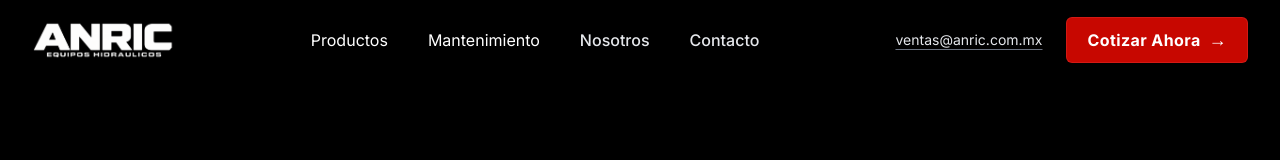
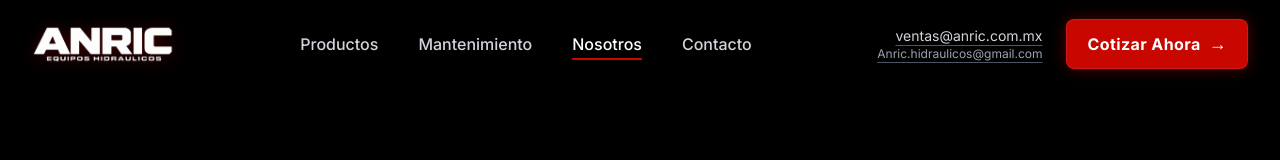
Before and after one commit to jhon-henao13/anric-web, a React (Vite) app: page /nosotros in a window 1280 px wide. Shown: the top 160 px of the page. Built offline with nearby package versions, Linux system fonts and the light colour scheme.

Commit message:
fix(nav): rediseño & add email

```diff
--- a/src/components/Navbar.jsx
+++ b/src/components/Navbar.jsx
@@ -1,142 +1,252 @@
-import React, { useState } from 'react';
+import React, { useState, useEffect } from 'react';
 import { motion, AnimatePresence } from 'framer-motion';
 import logoImg from '../assets/logo.png';
-import { Link } from 'react-router-dom';
+import { Link, useLocation } from 'react-router-dom';
 
 export default function Navbar() {
   const [mobileMenuOpen, setMobileMenuOpen] = useState(false);
+  const location = useLocation();
+
+
+  const [scrolled, setScrolled] = useState(false);
+
+  // Escuchar el evento de scroll para cambiar el fondo dinámicamente
+  useEffect(() => {
+    const handleScroll = () => {
+      if (window.scrollY > 20) {
+        setScrolled(true);
+      } else {
+        setScrolled(false);
+      }
+    };
+
+    window.addEventListener('scroll', handleScroll);
+    return () => window.removeEventListener('scroll', handleScroll);
+  }, []);
+
+  // Enlaces de navegación con iconos para un acabado industrial/premium
+  const navLinks = [
+    { name: 'Productos', path: '/productos', icon: '⚙️' },
+    { name: 'Mantenimiento', path: '/mantenimiento', icon: '🛠️' },
+    { name: 'Nosotros', path: '/nosotros', icon: '🏢' },
+    { name: 'Contacto', path: '/contacto', icon: '📩' },
+  ];
+
+  // Variantes de animación Framer Motion para entrada escalonada
+  const menuVariants = {
+    closed: {
+      opacity: 0,
+      height: 0,
+      transition: {
+        duration: 0.3,
+        ease: 'easeInOut',
+        when: 'afterChildren',
+      },
+    },
+    open: {
+      opacity: 1,
+      height: 'auto',
+      transition: {
+        duration: 0.4,
+        ease: [0.16, 1, 0.3, 1],
+        staggerChildren: 0.07,
+        delayChildren: 0.05,
+      },
+    },
+  };
+
+  const itemVariants = {
+    closed: { opacity: 0, y: -12 },
+    open: { opacity: 1, y: 0, transition: { duration: 0.3, ease: 'easeOut' } },
+  };
 
   return (
-    <header class="fixed top-0 left-0 w-full z-50 bg-gradient-to-b from-black/90 via-black/50 to-transparent backdrop-blur-xs transition-all duration-300">
-      <div class="max-w-7xl mx-auto px-4 sm:px-6 lg:px-8">
-        <div class="flex items-center justify-between h-20">
+
+    <header className={`fixed top-0 left-0 w-full z-50 transition-all duration-500 ease-in-out ${
+      scrolled || mobileMenuOpen
+        ? 'bg-black/90 backdrop-blur-md border-b border-white/10 shadow-2xl py-0'
+        : 'bg-gradient-to-b from-black/80 via-black/40 to-transparent border-transparent py-1'
+    }`}>
+
+      <div className="max-w-7xl mx-auto px-4 sm:px-6 lg:px-8">
+        <div className="flex items-center justify-between h-20">
 
           {/* Logo */}
-          <div class="flex-shrink-0 flex items-center">
-            <Link to="/" class="flex items-center gap-3 group">
+          <div className="flex-shrink-0 flex items-center">
+            <Link to="/" className="flex items-center gap-3 group" onClick={() => setMobileMenuOpen(false)}>
               <img
                 src={logoImg}
                 alt="ANRIC Equipos Hidráulicos"
-                class="h-10 w-auto object-contain transition-transform duration-300 group-hover:scale-105"
+                className="h-10 w-auto object-contain transition-transform duration-300 group-hover:scale-105 filter drop-shadow-[0_2px_8px_rgba(199,7,0,0.3)]"
               />
             </Link>
           </div>
 
           {/* Menú Desktop */}
-          <nav class="hidden md:flex items-center space-x-10">
-            <Link to="/productos" className="hover:text-anric-red transition-colors">Productos</Link>
-
-            <Link to="/mantenimiento" className="hover:text-anric-red transition-colors">
-              Mantenimiento
+          <nav className="hidden md:flex items-center space-x-10">
+            {navLinks.map((link) => {
+              const isActive = location.pathname === link.path;
+              return (
+                <Link
+                  key={link.path}
+                  to={link.path}
+                  className={`text-base font-medium transition-colors relative py-1 ${
+                    isActive ? 'text-white' : 'text-gray-300 hover:text-white'
+                  }`}
+                >
+                  {link.name}
+                  <span className={`absolute bottom-0 left-0 h-[2px] bg-anric-red transition-all duration-300 ${
+                    isActive ? 'w-full' : 'w-0 hover:w-full'
+                  }`} />
                 </Link>
-
-            <Link to="/nosotros" className="text-gray-200 hover:text-white font-medium text-base transition-colors relative py-1 after:content-[''] after:absolute after:bottom-0 after:left-0 after:w-0 after:h-[2px] after:bg-anric-red hover:after:w-full after:transition-all">
-              Nosotros
-            </Link>
-            <Link to="/contacto" className="text-gray-200 hover:text-white font-medium text-base transition-colors relative py-1 after:content-[''] after:absolute after:bottom-0 after:left-0 after:w-0 after:h-[2px] after:bg-anric-red hover:after:w-full after:transition-all">
-              Contacto
-            </Link>
-
-
+              );
+            })}
           </nav>
 
-          {/* Contacto directo y CTA */}
-          <div class="hidden lg:flex items-center space-x-6">
+          {/* Contacto directo y CTA Desktop */}
+          <div className="hidden lg:flex items-center space-x-6">
+            <div className="flex flex-col text-right">
               <a
                 href="mailto:ventas@anric.com.mx"
-              class="text-gray-200 hover:text-white text-sm font-normal underline decoration-gray-500 underline-offset-4 hover:decoration-white transition-all"
+                className="text-gray-300 hover:text-white text-xs xl:text-sm font-normal underline decoration-gray-600 underline-offset-4 hover:decoration-anric-red transition-all"
               >
                 ventas@anric.com.mx
               </a>
+              <a
+                href="mailto:Anric.hidraulicos@gmail.com"
+                className="text-gray-400 hover:text-white text-xs font-normal underline decoration-gray-600 underline-offset-4 hover:decoration-anric-red transition-all"
+              >
+                Anric.hidraulicos@gmail.com
+              </a>
+            </div>
 
             <motion.a
               whileHover={{ scale: 1.03 }}
               whileTap={{ scale: 0.97 }}
               href="#cotizar"
-              class="bg-anric-red hover:bg-anric-red-hover text-white font-extrabold text-base px-5 py-2 rounded-md shadow-lg transition-all flex items-center gap-2 tracking-wide border border-red-500/30"
+              className="bg-anric-red hover:bg-anric-red-hover text-white font-extrabold text-base px-5 py-2.5 rounded-lg shadow-[0_0_15px_rgba(199,7,0,0.4)] transition-all flex items-center gap-2 tracking-wide border border-red-500/30"
             >
-              Cotizar Ahora <span class="text-lg">→</span>
+              Cotizar Ahora <span className="text-lg">→</span>
             </motion.a>
           </div>
 
-          {/* Botón Hamburguesa Móvil */}
-          <div class="md:hidden flex items-center">
+          {/* Botón Hamburguesa Móvil Animado */}
+          <div className="md:hidden flex items-center">
             <button
               onClick={() => setMobileMenuOpen(!mobileMenuOpen)}
-              class="text-gray-300 hover:text-white p-2 focus:outline-none"
+              className="relative p-2.5 rounded-xl bg-white/5 border border-white/10 text-gray-200 hover:text-white focus:outline-none active:scale-95 transition-all duration-200"
               aria-label="Abrir Menú"
             >
-              <svg class="w-7 h-7" fill="none" stroke="currentColor" viewBox="0 0 24 24">
-                {mobileMenuOpen ? (
-                  <path strokeLinecap="round" strokeLinejoin="round" strokeWidth="2" d="M6 18L18 6M6 6l12 12" />
-                ) : (
-                  <path strokeLinecap="round" strokeLinejoin="round" strokeWidth="2" d="M4 6h16M4 12h16M4 18h16" />
-                )}
-              </svg>
+              <div className="w-6 h-6 flex flex-col justify-center items-center gap-[5px]">
+                <span className={`h-0.5 bg-current rounded-full transition-all duration-300 ease-in-out ${
+                  mobileMenuOpen ? 'w-6 rotate-45 translate-y-[7px] bg-anric-red' : 'w-6'
+                }`} />
+                <span className={`h-0.5 bg-current rounded-full transition-all duration-300 ease-in-out ${
+                  mobileMenuOpen ? 'w-0 opacity-0' : 'w-4 self-start'
+                }`} />
+                <span className={`h-0.5 bg-current rounded-full transition-all duration-300 ease-in-out ${
+                  mobileMenuOpen ? 'w-6 -rotate-45 -translate-y-[7px] bg-anric-red' : 'w-6'
+                }`} />
+              </div>
             </button>
           </div>
 
         </div>
       </div>
 
-      {/* Menú Desplegable Móvil */}
-      {/* Menú Desplegable Móvil */}
+      {/* Menú Desplegable Móvil Premium */}
       <AnimatePresence>
         {mobileMenuOpen && (
           <motion.div
-            initial={{ opacity: 0, height: 0 }}
-            animate={{ opacity: 1, height: 'auto' }}
-            exit={{ opacity: 0, height: 0 }}
-            className="md:hidden bg-black/95 backdrop-blur-xl border-b border-gray-800 px-4 pt-4 pb-6 space-y-4"
+            initial="closed"
+            animate="open"
+            exit="closed"
+            variants={menuVariants}
+            className="md:hidden overflow-hidden bg-black/95 backdrop-blur-2xl border-b border-red-900/30 shadow-[0_20px_40px_rgba(0,0,0,0.9)]"
           >
+            <div className="px-5 pt-3 pb-7 space-y-2.5 max-w-lg mx-auto">
+
+              {/* Separador superior con efecto de resplandor */}
+              <div className="w-full h-[1px] bg-gradient-to-r from-transparent via-anric-red/50 to-transparent mb-4" />
+
+              {/* Lista Enlaces */}
+              {navLinks.map((link) => {
+                const isActive = location.pathname === link.path;
+                return (
+                  <motion.div key={link.path} variants={itemVariants}>
                     <Link
-              to="/productos"
+                      to={link.path}
                       onClick={() => setMobileMenuOpen(false)}
-              className="block text-gray-200 hover:text-anric-red text-lg font-medium transition-colors"
+                      className={`flex items-center justify-between p-3.5 rounded-xl transition-all duration-200 group border ${
+                        isActive
+                          ? 'bg-anric-red/15 border-anric-red/40 text-white shadow-[0_0_12px_rgba(199,7,0,0.2)]'
+                          : 'bg-white/[0.03] border-white/5 text-gray-300 hover:bg-white/[0.08] hover:text-white hover:border-white/10'
+                      }`}
                     >
-              Productos
+                      <div className="flex items-center gap-3">
+                        <span className="text-lg opacity-80 group-hover:scale-110 transition-transform">{link.icon}</span>
+                        <span className="text-base font-semibold tracking-wide">{link.name}</span>
+                      </div>
+
+                      <div className="flex items-center gap-2">
+                        {isActive && (
+                          <span className="w-2 h-2 rounded-full bg-anric-red animate-pulse" />
+                        )}
+                        <span className="text-gray-500 group-hover:text-anric-red group-hover:translate-x-1 transition-all text-sm">
+                          →
+                        </span>
+                      </div>
                     </Link>
-            <Link
-              to="/mantenimiento"
-              onClick={() => setMobileMenuOpen(false)}
-              className="block text-gray-200 hover:text-anric-red text-lg font-medium transition-colors"
+                  </motion.div>
+                );
+              })}
+
+              {/* Sección de Contacto Directo Móvil */}
+              <motion.div variants={itemVariants} className="pt-2 space-y-2">
+                <div className="p-3 rounded-xl bg-white/[0.02] border border-white/5 space-y-2">
+                  <div className="flex flex-col sm:flex-row items-center justify-center gap-2 sm:gap-4 text-sm sm:text-base">
+                    <a
+                      href="mailto:ventas@anric.com.mx"
+                      className="flex items-center gap-1.5 text-gray-300 hover:text-white transition-colors"
                     >
-              Mantenimiento
-            </Link>
-            <Link
-              to="/nosotros"
-              onClick={() => setMobileMenuOpen(false)}
-              className="block text-gray-200 hover:text-white text-lg font-medium transition-colors"
-            >
-              Nosotros
-            </Link>
-            <Link
-              to="/contacto"
-              onClick={() => setMobileMenuOpen(false)}
-              className="block text-gray-200 hover:text-white text-lg font-medium transition-colors"
-            >
-              Contacto
-            </Link>
+                      <svg className="w-3.5 h-3.5 text-anric-red shrink-0" fill="none" stroke="currentColor" viewBox="0 0 24 24">
+                        <path strokeLinecap="round" strokeLinejoin="round" strokeWidth="2" d="M3 8l7.89 5.26a2 2 0 002.22 0L21 8M5 19h14a2 2 0 002-2V7a2 2 0 002-2H5a2 2 0 00-2 2v10a2 2 0 002 2z" />
+                      </svg>
+                      <span className="truncate">ventas@anric.com.mx</span>
+                    </a>
+
+                    <span className="hidden sm:inline text-gray-600">•</span>
 
                     <a
-              href="mailto:ventas@anric.com.mx"
-              className="block text-gray-400 text-sm py-1 underline decoration-gray-500 underline-offset-4"
+                      href="mailto:Anric.hidraulicos@gmail.com"
+                      className="flex items-center gap-1.5 text-gray-300 hover:text-white transition-colors"
                     >
-              ventas@anric.com.mx
+                      <svg className="w-3.5 h-3.5 text-anric-red shrink-0" fill="none" stroke="currentColor" viewBox="0 0 24 24">
+                        <path strokeLinecap="round" strokeLinejoin="round" strokeWidth="2" d="M3 8l7.89 5.26a2 2 0 002.22 0L21 8M5 19h14a2 2 0 002-2V7a2 2 0 002-2H5a2 2 0 00-2 2v10a2 2 0 002 2z" />
+                      </svg>
+                      <span className="truncate">Anric.hidraulicos@gmail.com</span>
                     </a>
+                  </div>
+                </div>
+              </motion.div>
 
-            <a
+              {/* Botón CTA Destacado */}
+              <motion.div variants={itemVariants} className="pt-2">
+                <motion.a
+                  whileTap={{ scale: 0.97 }}
                   href="#cotizar"
                   onClick={() => setMobileMenuOpen(false)}
-              className="inline-block w-full text-center bg-anric-red hover:bg-anric-red-hover text-white font-bold py-3 rounded-md shadow-md transition-all"
+                  className="flex items-center justify-center gap-2 w-full text-center bg-gradient-to-r from-anric-red to-anric-red-hover text-white font-extrabold text-base py-3.5 rounded-xl shadow-[0_4px_20px_rgba(199,7,0,0.4)] border border-red-500/40 tracking-wider uppercase transition-all"
                 >
-              Cotizar Ahora →
-            </a>
+                  <span>Cotizar Ahora</span>
+                  <span className="text-lg">→</span>
+                </motion.a>
+              </motion.div>
+
+            </div>
           </motion.div>
         )}
       </AnimatePresence>
-
-
     </header>
   );
 }
```
Also changed, not shown: src/index.css (+6 -1 lines). Lines whose indentation alone changed are shown as unchanged.
